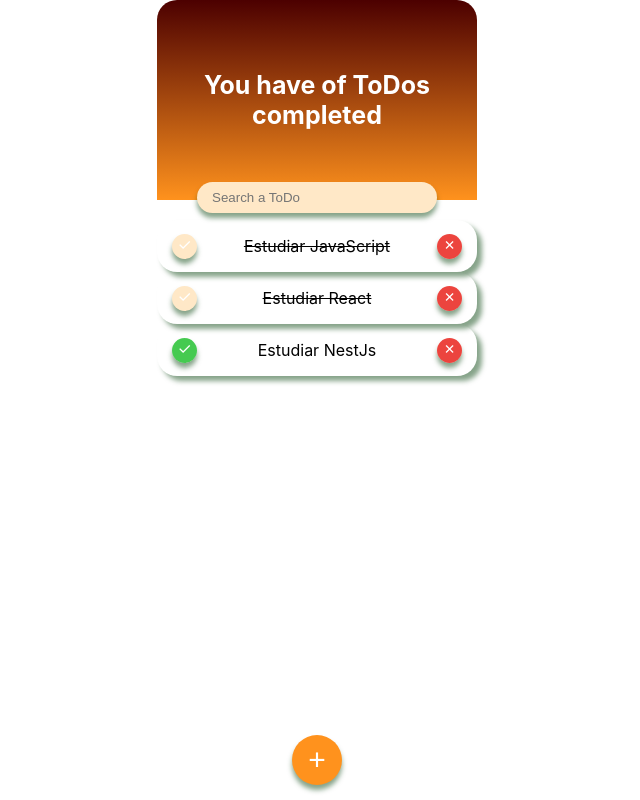
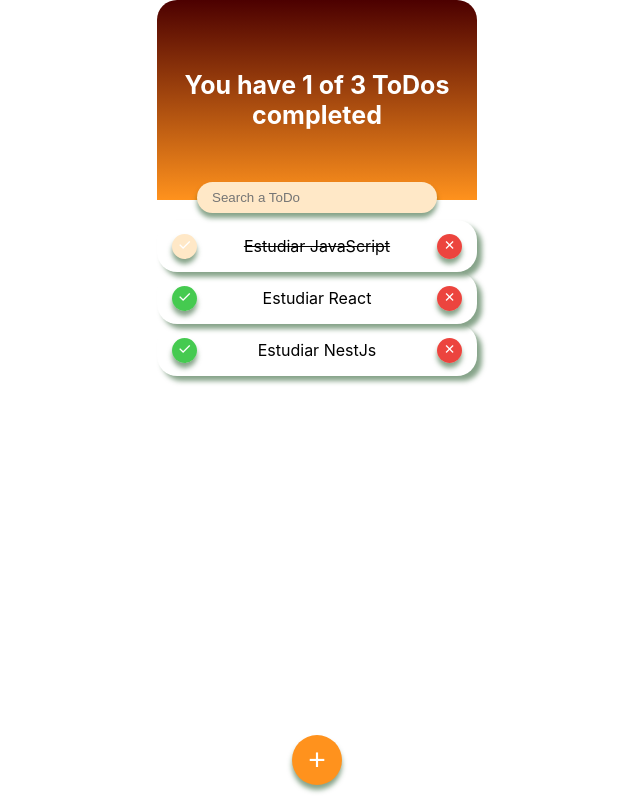
Before and after one commit to MrSspace/my_first_react_app, a React (Create React App) app: page / in a window 1280 px wide. Shown: the whole page, without its empty margins (323-963 px from the left). Built offline with nearby package versions, Linux system fonts and the light colour scheme.

Commit message:
Implemented functionalities for search todos and modify the count of completed todos

```diff
--- a/src/App.js
+++ b/src/App.js
@@ -6,20 +6,42 @@ import { TodoItem } from "./TodoItem";
 import { CreateTodoButton } from "./CreateTodoButton";
 import './App.css';
 
-const todos = [
+const defaultTodos = [
   {id: 1, text: 'Estudiar JavaScript', completed: true},
-  {id: 2, text: 'Estudiar React', completed: true},
+  {id: 2, text: 'Estudiar React', completed: false},
   {id: 3, text: 'Estudiar NestJs', completed: false},
 ];
 
 function App() {
+  const [todos, setTodos] = React.useState(defaultTodos);
+  const [searchValue, setSearchValue] = React.useState('');
+  const completedTodos = todos.filter(todo => todo.completed).length;
+  const totalTodos = todos.length;
+
+  let searchedTodos = [];
+  if (searchValue.length === 0) {
+    searchedTodos = todos;
+  } else {
+    searchedTodos = todos.filter(todo => {
+    const todoText = todo.text.toLowerCase();
+    const searchText = searchValue.toLowerCase();
+    return todoText.includes(searchText);
+    });
+  }
+
   return (
     <React.Fragment>
       <div className="main-container">
-        <TodoCounter/>
-        <TodoSearch/>
+        <TodoCounter
+          total={totalTodos}
+          completed={completedTodos}
+        />
+        <TodoSearch
+          searchValue={searchValue}
+          setSearchValue={setSearchValue}
+        />
         <TodoList>
-          {todos.map(todo => (
+          {searchedTodos.map(todo => (
             <TodoItem
               key={todo.id}
               text={todo.text}
```
